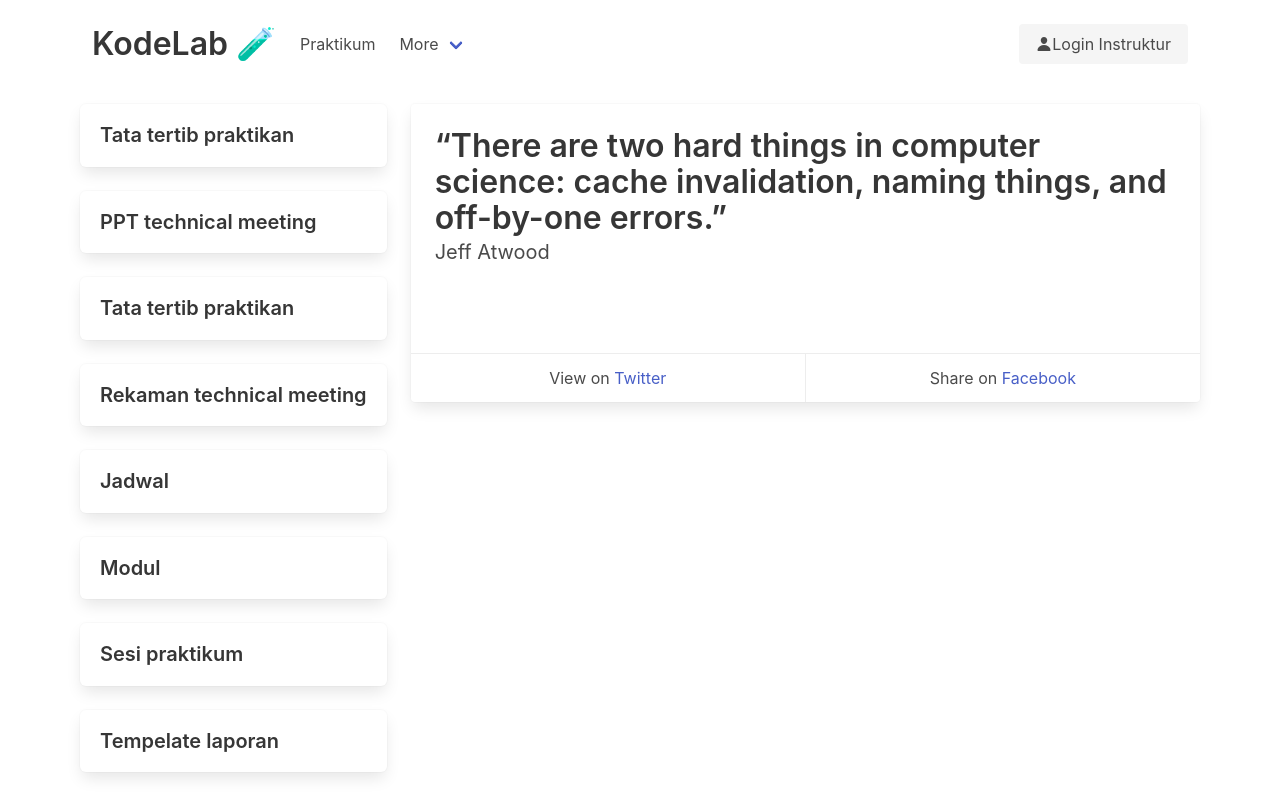
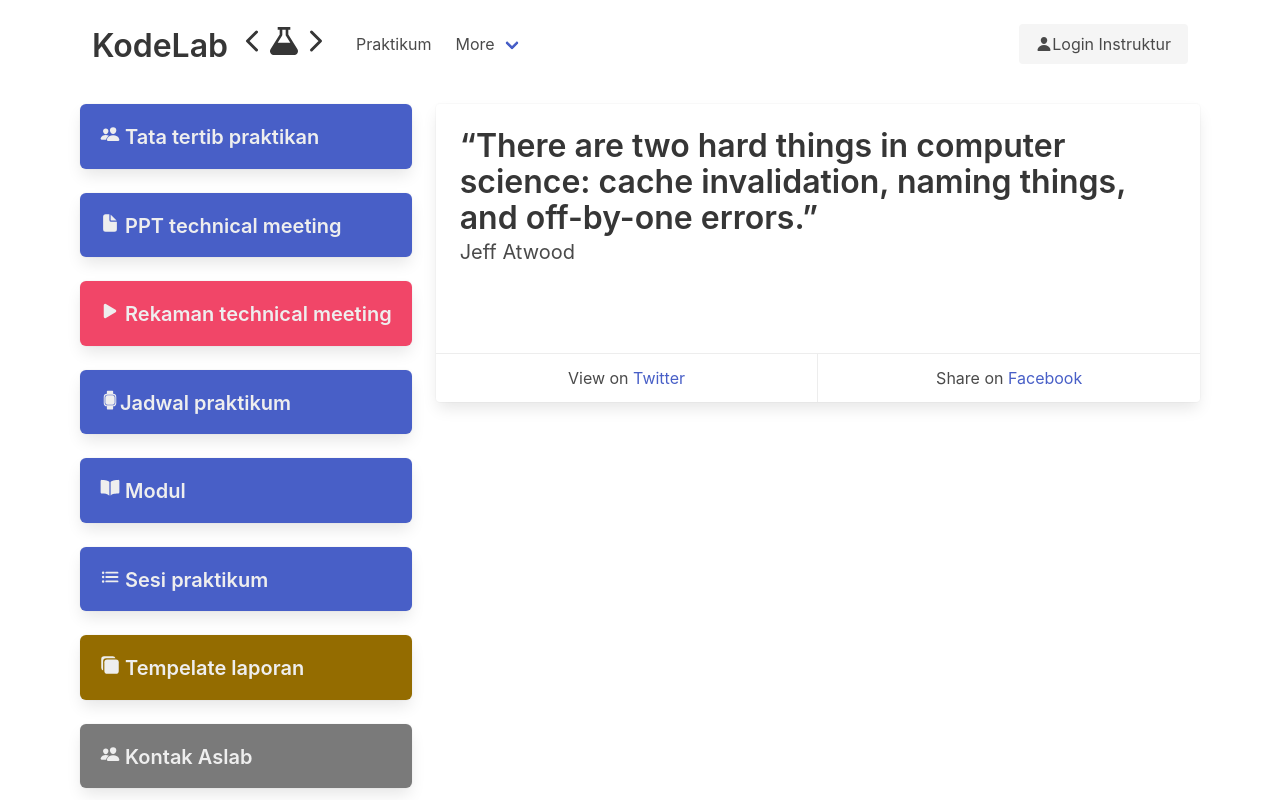
Before and after one commit to fajarspace/kodelabJs, a React (Create React App) app: page / in a window 1280 px wide. Shown: the top 800 px of the page. Built offline with nearby package versions, Linux system fonts and the light colour scheme.

Commit message:
✧*｡٩(ˊᗜˋ*)و✧*｡ Mon Nov 21 22:22:51 WIB 2022

```diff
--- a/src/App.js
+++ b/src/App.jsx
@@ -1,5 +1,6 @@
 import { BrowserRouter, Routes, Route } from "react-router-dom";
 import "./static/css/App.css";
+import "./static/css/CardList.css";
 import "./static/css/Dashboard.css";
 import Home from "./pages/Home";
 import Dashboard from "./pages/Dashboard";
--- a/src/components/Footer.jsx
+++ b/src/components/Footer.jsx
@@ -8,13 +8,11 @@ const Footer = () => {
     <footer>
         <div className="container">
 
-
-
       <div className="columns is-mobile">
         <div className="column is-three-quarters-mobile is-two-thirds-tablet is-half-desktop is-one-third-widescreen is-one-quarter-fullhd">
-            <NavLink>
+            {/* <NavLink>
               <p><IoPerson />Kontak Aslab</p><br />
-            </NavLink>
+            </NavLink> */}
           <h2 className='subtitle' >Built with <IoHeart /> React.Js</h2>
         </div>
         <div className="column"></div>
--- a/src/components/Header.jsx
+++ b/src/components/Header.jsx
@@ -1,13 +1,14 @@
 import React from 'react'
 import { IoPerson } from "react-icons/io5";
 import { NavLink } from "react-router-dom";
+import { IoPlanetOutline, IoFlaskSharp, IoChevronBack, IoChevronForward } from "react-icons/io5";
 
 const Header = () => {
   return (
     <nav className="navbar container" role="navigation" aria-label="main navigation">
     <div className="navbar-brand">
         <NavLink to="/" className="navbar-item">
-          <h1 className='title'>KodeLab 🧪</h1>
+          <h1 className='title'>KodeLab <IoChevronBack/><IoFlaskSharp /><IoChevronForward/> </h1>
         </NavLink>
 
       <a href="!#" role="button" className="navbar-burger" aria-label="menu" aria-expanded="false" data-target="navbarBasicExample">
--- a/src/components/ListCard.jsx
+++ b/src/components/ListCard.jsx
@@ -1,50 +1,51 @@
 import React from 'react';
 import { NavLink } from "react-router-dom";
 import Quotes from "./Quotes";
+import { IoPeople ,IoPlay, IoList, IoDocument, IoBook, IoWatch, IoCopy } from "react-icons/io5";
 
 const ListCard = () => {
   return (
     <div className="container">
       <div className="columns">
         <div className="column is-narrow">
-          <div className="box">
+          <div className="box has-background-link">
             <NavLink to={""}>
-              <p className="title is-5">Tata tertib praktikan</p>
+              <p className="title is-5 box-sidebar"><IoPeople /> Tata tertib praktikan</p>
             </NavLink>
           </div>
-          <div className="box">
+          <div className="box has-background-link">
             <NavLink to={""}>
-              <p className="title is-5">PPT technical meeting</p>
+              <p className="title is-5"><IoDocument /> PPT technical meeting</p>
             </NavLink>
           </div>
-          <div className="box">
+          <div className="box has-background-danger">
             <NavLink to={""}>
-              <p className="title is-5">Tata tertib praktikan</p>
+              <p className="title is-5"><IoPlay /> Rekaman technical meeting</p>
             </NavLink>
           </div>
-          <div className="box">
+          <div className="box has-background-link">
             <NavLink to={""}>
-              <p className="title is-5">Rekaman technical meeting</p>
+              <p className="title is-5"><IoWatch />Jadwal praktikum</p>
             </NavLink>
           </div>
-          <div className="box">
+          <div className="box has-background-link">
             <NavLink to={""}>
-              <p className="title is-5">Jadwal</p>
+              <p className="title is-5"><IoBook /> Modul</p>
             </NavLink>
           </div>
-          <div className="box">
+          <div className="box has-background-link">
             <NavLink to={""}>
-              <p className="title is-5">Modul</p>
+              <p className="title is-5"><IoList /> Sesi praktikum</p>
             </NavLink>
           </div>
-          <div className="box">
+          <div className="box has-background-warning-dark">
             <NavLink to={""}>
-              <p className="title is-5">Sesi praktikum</p>
+              <p className="title is-5"><IoCopy /> Tempelate laporan</p>
             </NavLink>
           </div>
-          <div className="box">
+          <div className="box has-background-grey">
             <NavLink to={""}>
-              <p className="title is-5">Tempelate laporan</p>
+              <p className="title is-5"><IoPeople /> Kontak Aslab</p>
             </NavLink>
           </div>
         </div>
--- a/src/static/css/App.css
+++ b/src/static/css/App.css
@@ -9,8 +9,6 @@ body {
   color: #3b4252;
   letter-spacing: 0;
 }
-
-.box{}
 
 .container {
   max-width: 960px;
--- /dev/null
+++ b/src/static/css/CardList.css
@@ -0,0 +1,11 @@
+.box p{
+  color: #eee !important;
+}
+.box-sidebar-biru{
+  background-color: #485FC7 !important;
+  color: #eee !important;
+}
+.box-sidebar-merah-ati{
+  background-color: #AD2029 !important;
+  color: #eee !important;
+}
```
